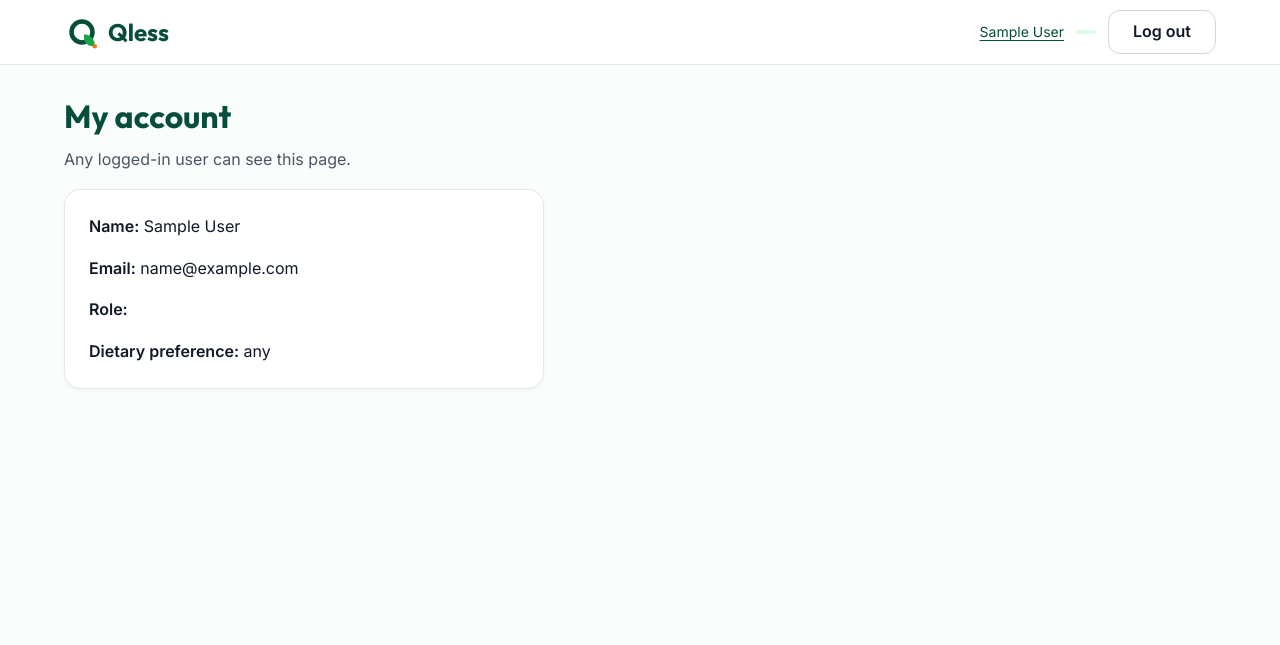
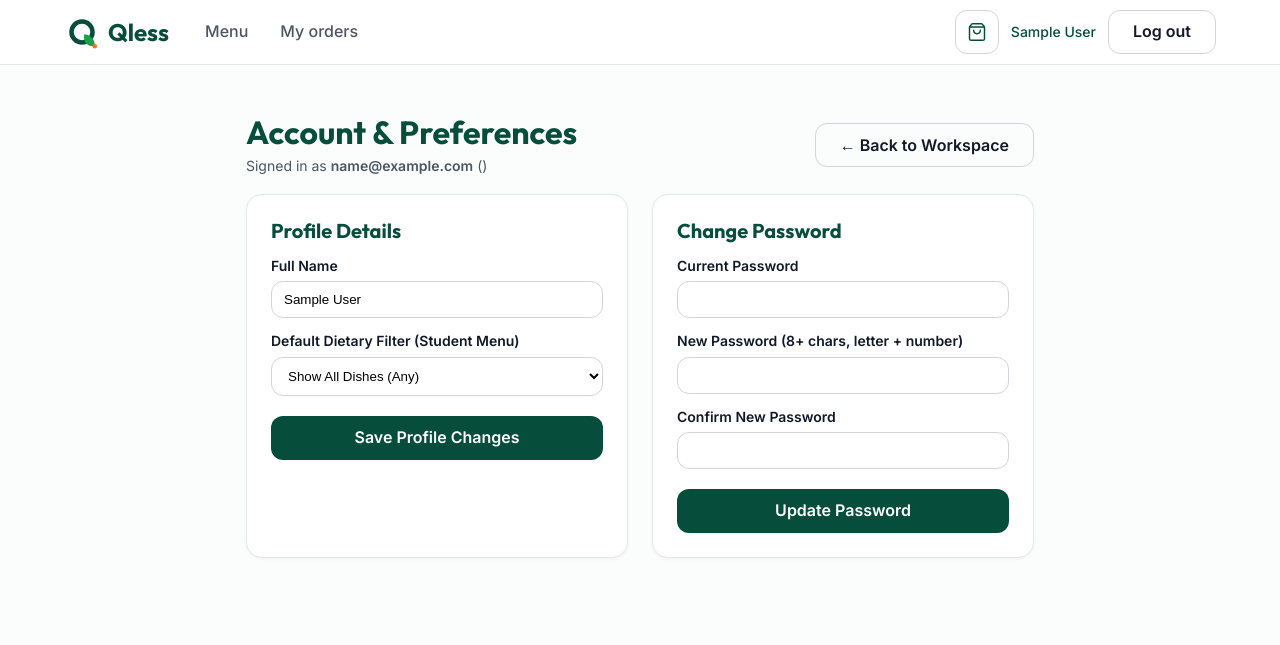
Before and after one commit to kunalrawat-cse/qless, a Flask app: page /account in a window 1280 px wide. Shown: the top 645 px of the page. Run offline with Flask 3, Linux system fonts and the light colour scheme; the visitor is signed in with stand-in values (Sample User, id 1); some libraries are stand-ins or nearby versions.

Commit message:
Feat(phase-8): complete Qless MVP with canteen operations, analytics exports, profile settings, and demo walkthrough

```diff
--- a/app.py
+++ b/app.py
@@ -8,11 +8,10 @@ What happens on every request:
   4. stop_caching...      -> logged-in pages are never cached by the browser
 """
 
-from flask import Flask, g, jsonify, render_template, request, session
+from flask import Flask, g, render_template, request, session
 
 from config import Config
 from db import fetch_one
-from routes.access import role_required
 from routes.auth import auth_bp
 from routes.canteen import canteen_bp
 from routes.main import main_bp
@@ -45,7 +44,7 @@ def load_logged_in_user():
         return
 
     user = fetch_one(
-        "SELECT id, full_name, email, role, dietary_preference FROM users WHERE id = %s",
+        "SELECT id, full_name, email, campus_id, role, dietary_preference, created_at FROM users WHERE id = %s",
         (user_id,),
     )
 
@@ -97,33 +96,11 @@ for error_code in ERROR_MESSAGES:
     app.register_error_handler(error_code, show_error_page)
 
 
-# ---------- Utility pages ----------
+# ---------- Utility health endpoint ----------
 
 @app.route("/health")
 def health_check():
-    # A simple page to confirm the server is running
     return "Qless is running. Less Waiting. Less Waste. Better Campus."
-
-
-@app.route("/db-check")
-@role_required("manager")
-def database_check():
-    # Shows how many rows each table has. Managers only.
-    # (We will remove this page before the final demo.)
-    table_names = [
-        "users", "menu_items", "pickup_slots", "orders", "order_items",
-        "daily_batches", "waste_logs", "feedback",
-    ]
-    row_counts = {}
-
-    try:
-        for table_name in table_names:
-            row = fetch_one(f"SELECT COUNT(*) AS total FROM {table_name}")
-            row_counts[table_name] = row["total"]
-    except Exception as error:
-        return jsonify({"error": str(error)}), 500
-
-    return jsonify(row_counts)
 
 
 if __name__ == "__main__":
--- a/routes/main.py
+++ b/routes/main.py
@@ -1,32 +1,87 @@
 """
-main.py - Shared account page and redirects from early placeholder URLs.
+main.py - Account & Profile settings for students, kitchen staff and managers.
 
-Students use routes/student.py and Canteen Staff/Managers use routes/canteen.py.
+Allows any logged-in user to view their profile, update their dietary
+preference (students), or change their password securely.
 """
 
-from flask import Blueprint, redirect, render_template, url_for
+from flask import Blueprint, flash, g, redirect, render_template, request, url_for
+from werkzeug.security import check_password_hash, generate_password_hash
 
-from routes.access import login_required, role_required
+from db import execute, fetch_one
+from routes.access import home_url_for_role, login_required, role_required
+from routes.auth import VALID_DIETARY_CHOICES, check_password_strength
 
 main_bp = Blueprint("main", __name__)
 
 
-@main_bp.route("/account")
+@main_bp.route("/account", methods=["GET", "POST"])
 @login_required
 def account():
-    # Any logged-in user can open their profile summary
-    return render_template("temp/account.html")
+    if request.method == "POST":
+        action = request.form.get("action", "profile").strip()
+
+        if action == "profile":
+            full_name = request.form.get("full_name", "").strip()
+            dietary_preference = request.form.get("dietary_preference", g.user["dietary_preference"])
+
+            if not full_name or len(full_name) > 100:
+                flash("Please enter your full name (up to 100 characters).", "error")
+                return redirect(url_for("main.account"))
+
+            if dietary_preference not in VALID_DIETARY_CHOICES:
+                dietary_preference = "any"
+
+            execute(
+                "UPDATE users SET full_name = %s, dietary_preference = %s WHERE id = %s",
+                (full_name, dietary_preference, g.user["id"]),
+            )
+            flash("Your profile preferences have been saved.", "success")
+            return redirect(url_for("main.account"))
+
+        if action == "password":
+            current_password = request.form.get("current_password", "")
+            new_password = request.form.get("new_password", "")
+            confirm_password = request.form.get("confirm_password", "")
+
+            user_row = fetch_one(
+                "SELECT password_hash FROM users WHERE id = %s",
+                (g.user["id"],),
+            )
+
+            if not user_row or not check_password_hash(user_row["password_hash"], current_password):
+                flash("Your current password was not correct.", "error")
+                return redirect(url_for("main.account"))
+
+            pw_problem = check_password_strength(new_password)
+            if pw_problem:
+                flash(pw_problem, "error")
+                return redirect(url_for("main.account"))
+
+            if new_password != confirm_password:
+                flash("The two new passwords do not match.", "error")
+                return redirect(url_for("main.account"))
+
+            execute(
+                "UPDATE users SET password_hash = %s WHERE id = %s",
+                (generate_password_hash(new_password), g.user["id"]),
+            )
+            flash("Your password has been updated.", "success")
+            return redirect(url_for("main.account"))
+
+    return render_template(
+        "temp/account.html",
+        home_url=home_url_for_role(g.user["role"]),
+    )
 
 
 @main_bp.route("/staff/dashboard")
 @role_required("staff", "manager")
 def staff_dashboard():
-    # Redirect legacy URL to the real Phase 6 Canteen Dashboard
     return redirect(url_for("canteen.dashboard"))
 
 
 @main_bp.route("/manager/settings")
 @role_required("manager")
 def manager_settings():
-    # Redirect legacy URL to the real Phase 6 Manager Settings screen
     return redirect(url_for("canteen.settings"))
--- a/templates/temp/account.html
+++ b/templates/temp/account.html
@@ -1,15 +1,116 @@
-{% extends "app_base.html" %}
+{% extends "canteen_base.html" if current_user.role in ('staff', 'manager') else "student_base.html" %}
 
-{% block title %}My account - Qless{% endblock %}
+{% block title %}My Account & Settings - Qless{% endblock %}
+{% block canteen_heading %}My Account &amp; Security Settings{% endblock %}
 
 {% block content %}
-  <h1 style="font-size: 2rem;">My account</h1>
-  <p class="text-soft">Any logged-in user can see this page.</p>
+  <div class="container" style="max-width: 820px; padding: var(--space-5) var(--space-4);">
+    <div style="display: flex; align-items: center; justify-content: space-between; flex-wrap: wrap; gap: var(--space-3); margin-bottom: var(--space-4);">
+      <div>
+        <h1 style="margin: 0; font-family: var(--font-heading); font-size: var(--text-h2); color: var(--color-forest);">
+          Account &amp; Preferences
+        </h1>
+        <p style="margin: 4px 0 0; color: var(--color-text-soft); font-size: var(--text-small);">
+          Signed in as <strong>{{ current_user.email }}</strong> ({{ current_user.role | capitalize }})
+        </p>
+      </div>
+      <a class="btn btn--outline" href="{{ home_url }}">
+        &larr; Back to Workspace
+      </a>
+    </div>
 
-  <div class="card" style="max-width: 480px;">
-    <p><strong>Name:</strong> {{ current_user.full_name }}</p>
-    <p><strong>Email:</strong> {{ current_user.email }}</p>
-    <p><strong>Role:</strong> {{ current_user.role }}</p>
-    <p style="margin: 0;"><strong>Dietary preference:</strong> {{ current_user.dietary_preference }}</p>
+    <div style="display: grid; grid-template-columns: repeat(auto-fit, minmax(300px, 1fr)); gap: var(--space-5);">
+      {# Card 1: Profile & Dietary Preference #}
+      <section class="card" style="background: var(--color-surface); border: 1px solid var(--color-border); border-radius: var(--radius-card); padding: var(--space-5);">
+        <h2 style="margin: 0 0 var(--space-3); font-family: var(--font-heading); font-size: var(--text-h3); color: var(--color-forest);">
+          Profile Details
+        </h2>
+        <form method="post" action="{{ url_for('main.account') }}" style="display: flex; flex-direction: column; gap: var(--space-3);">
+          <input type="hidden" name="csrf_token" value="{{ csrf_token() }}">
+          <input type="hidden" name="action" value="profile">
+
+          <div>
+            <label for="account-full-name" style="display: block; font-size: var(--text-small); font-weight: 600; margin-bottom: 4px;">
+              Full Name
+            </label>
+            <input id="account-full-name"
+                   name="full_name"
+                   type="text"
+                   maxlength="100"
+                   value="{{ current_user.full_name }}"
+                   required
+                   style="width: 100%; padding: 10px 12px; border-radius: var(--radius-control); border: 1px solid var(--color-border-strong);">
+          </div>
+
+          <div>
+            <label for="account-dietary" style="display: block; font-size: var(--text-small); font-weight: 600; margin-bottom: 4px;">
+              Default Dietary Filter (Student Menu)
+            </label>
+            <select id="account-dietary"
+                    name="dietary_preference"
+                    style="width: 100%; padding: 10px 12px; border-radius: var(--radius-control); border: 1px solid var(--color-border-strong); background: var(--color-surface);">
+              <option value="any" {% if current_user.dietary_preference == 'any' %}selected{% endif %}>Show All Dishes (Any)</option>
+              <option value="veg" {% if current_user.dietary_preference == 'veg' %}selected{% endif %}>Vegetarian Only (Veg)</option>
+              <option value="egg" {% if current_user.dietary_preference == 'egg' %}selected{% endif %}>Contains Egg / Veg</option>
+              <option value="non_veg" {% if current_user.dietary_preference == 'non_veg' %}selected{% endif %}>Non-Vegetarian</option>
+            </select>
+          </div>
+
+          <button class="btn btn--primary" type="submit" style="margin-top: var(--space-2);">
+            Save Profile Changes
+          </button>
+        </form>
+      </section>
+
+      {# Card 2: Change Password #}
+      <section class="card" style="background: var(--color-surface); border: 1px solid var(--color-border); border-radius: var(--radius-card); padding: var(--space-5);">
+        <h2 style="margin: 0 0 var(--space-3); font-family: var(--font-heading); font-size: var(--text-h3); color: var(--color-forest);">
+          Change Password
+        </h2>
+        <form method="post" action="{{ url_for('main.account') }}" style="display: flex; flex-direction: column; gap: var(--space-3);">
+          <input type="hidden" name="csrf_token" value="{{ csrf_token() }}">
+          <input type="hidden" name="action" value="password">
+
+          <div>
+            <label for="current-pw" style="display: block; font-size: var(--text-small); font-weight: 600; margin-bottom: 4px;">
+              Current Password
+            </label>
+            <input id="current-pw"
+                   name="current_password"
+                   type="password"
+                   required
+                   style="width: 100%; padding: 10px 12px; border-radius: var(--radius-control); border: 1px solid var(--color-border-strong);">
+          </div>
+
+          <div>
+            <label for="new-pw" style="display: block; font-size: var(--text-small); font-weight: 600; margin-bottom: 4px;">
+              New Password (8+ chars, letter + number)
+            </label>
+            <input id="new-pw"
+                   name="new_password"
+                   type="password"
+                   minlength="8"
+                   required
+                   style="width: 100%; padding: 10px 12px; border-radius: var(--radius-control); border: 1px solid var(--color-border-strong);">
+          </div>
+
+          <div>
+            <label for="confirm-pw" style="display: block; font-size: var(--text-small); font-weight: 600; margin-bottom: 4px;">
+              Confirm New Password
+            </label>
+            <input id="confirm-pw"
+                   name="confirm_password"
+                   type="password"
+                   minlength="8"
+                   required
+                   style="width: 100%; padding: 10px 12px; border-radius: var(--radius-control); border: 1px solid var(--color-border-strong);">
+          </div>
+
+          <button class="btn btn--primary" type="submit" style="margin-top: var(--space-2);">
+            Update Password
+          </button>
+        </form>
+      </section>
+    </div>
   </div>
 {% endblock %}
```
Also changed, not shown: README.md, analytics/reports.py (line endings or trailing spaces), static/js/analytics.js (line endings or trailing spaces), templates/canteen/analytics.html (line endings or trailing spaces).
